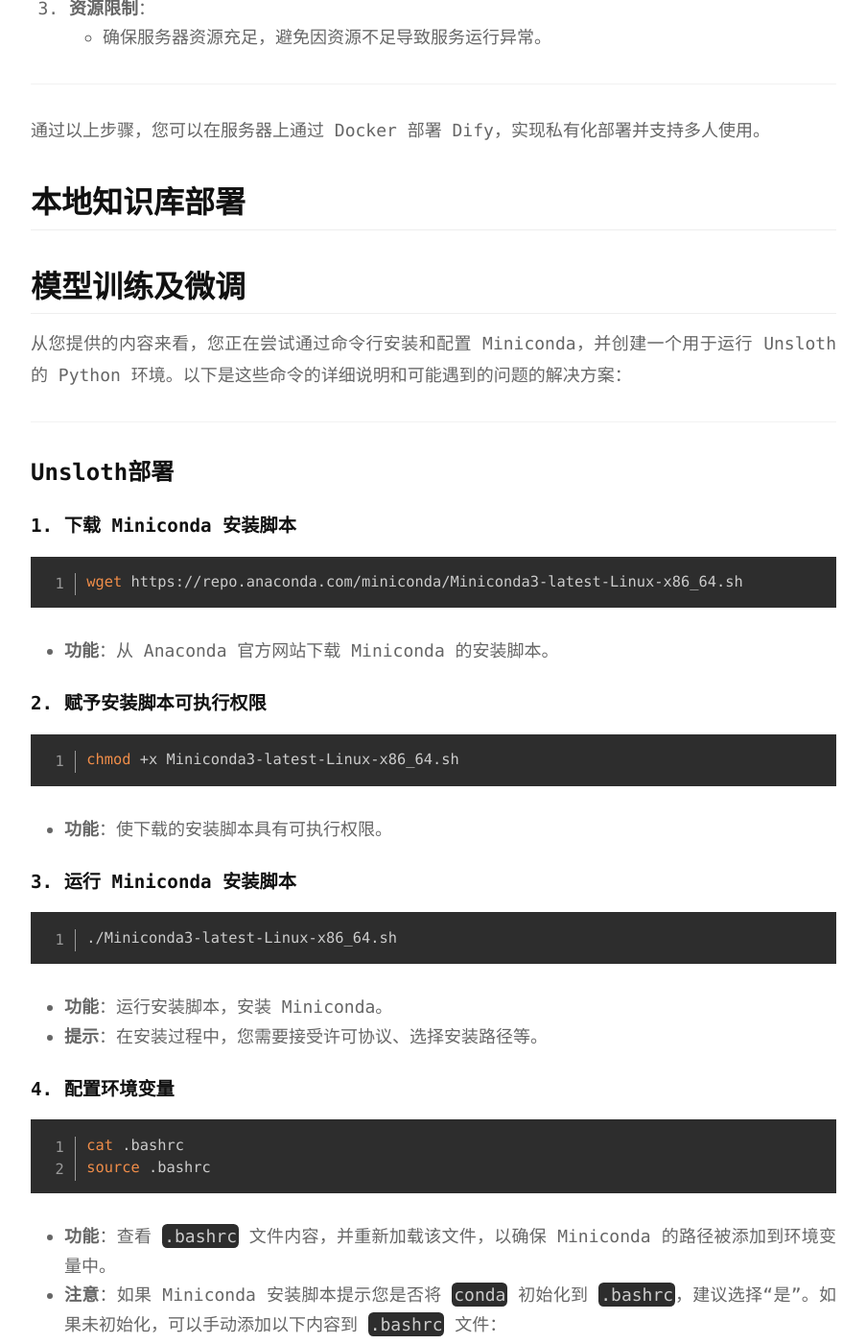
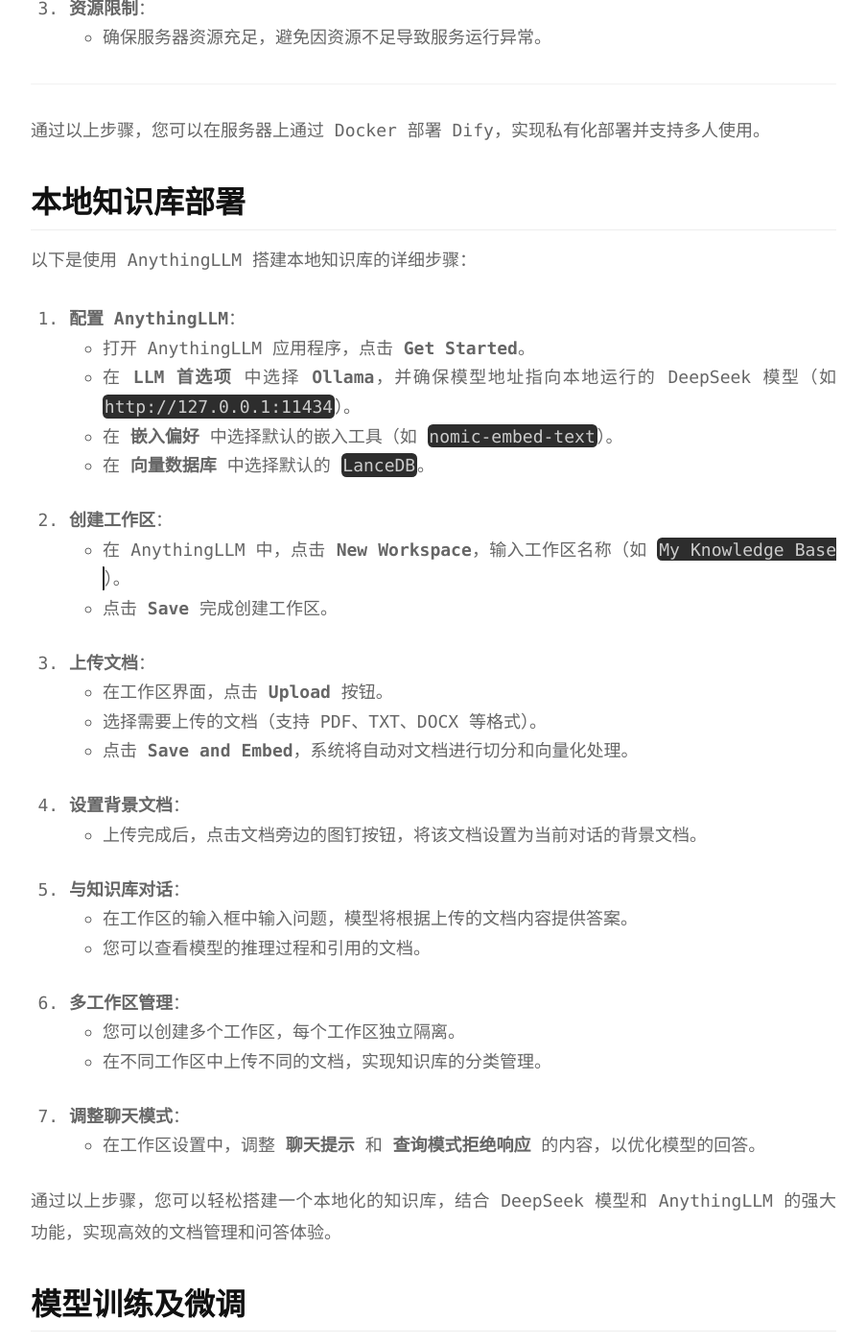
Before and after one commit to zhaohongqiang/zhaohongqiang.github.io, a Jekyll site: the page built from _posts/2025-03-10-deepseek本地化部署.md, in a window 1280 px wide and 1400 px high, scrolled down 12003 px. Shown: the whole window at 96% size, without its empty margins (188-1091 px from the left). Built offline with Jekyll 4.4.1, drawn with Linux system fonts in a browser that asks for light colours; some of the changed text lies outside the part shown.

Commit message:
1.修改文件

```diff
--- a/_posts/2025-03-10-deepseek本地化部署.md
+++ b/_posts/2025-03-10-deepseek本地化部署.md
@@ -361,11 +361,40 @@ docker-compose up -d
 
 ## 本地知识库部署
 
+以下是使用 AnythingLLM 搭建本地知识库的详细步骤：
 
+1. **配置 AnythingLLM**：
+   - 打开 AnythingLLM 应用程序，点击 **Get Started**。
+   - 在 **LLM 首选项** 中选择 **Ollama**，并确保模型地址指向本地运行的 DeepSeek 模型（如 `http://127.0.0.1:11434`）。
+   - 在 **嵌入偏好** 中选择默认的嵌入工具（如 `nomic-embed-text`）。
+   - 在 **向量数据库** 中选择默认的 `LanceDB`。
+
+2. **创建工作区**：
+   - 在 AnythingLLM 中，点击 **New Workspace**，输入工作区名称（如 `My Knowledge Base`）。
+   - 点击 **Save** 完成创建工作区。
+
+3. **上传文档**：
+   - 在工作区界面，点击 **Upload** 按钮。
+   - 选择需要上传的文档（支持 PDF、TXT、DOCX 等格式）。
+   - 点击 **Save and Embed**，系统将自动对文档进行切分和向量化处理。
+
+4. **设置背景文档**：
+   - 上传完成后，点击文档旁边的图钉按钮，将该文档设置为当前对话的背景文档。
+
+5. **与知识库对话**：
+   - 在工作区的输入框中输入问题，模型将根据上传的文档内容提供答案。
+   - 您可以查看模型的推理过程和引用的文档。
+
+6. **多工作区管理**：
+   - 您可以创建多个工作区，每个工作区独立隔离。
+   - 在不同工作区中上传不同的文档，实现知识库的分类管理。
+
+7. **调整聊天模式**：
+   - 在工作区设置中，调整 **聊天提示** 和 **查询模式拒绝响应** 的内容，以优化模型的回答。
+
+通过以上步骤，您可以轻松搭建一个本地化的知识库，结合 DeepSeek 模型和 AnythingLLM 的强大功能，实现高效的文档管理和问答体验。
 
 ## 模型训练及微调
-
-从您提供的内容来看，您正在尝试通过命令行安装和配置 Miniconda，并创建一个用于运行 Unsloth 的 Python 环境。以下是这些命令的详细说明和可能遇到的问题的解决方案：
 
 ---
 
```
Also changed, not shown: _posts/人工智能模型部署及训练.svg (added).
